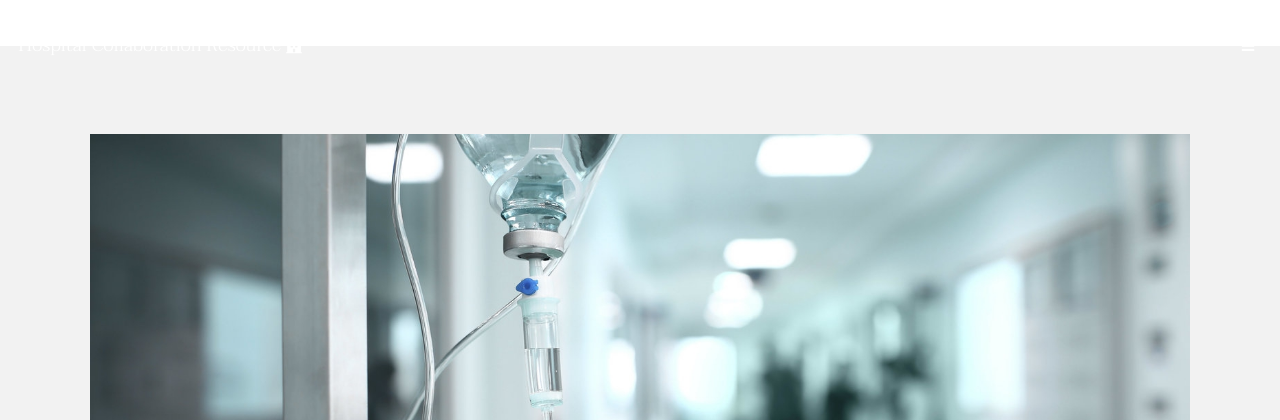
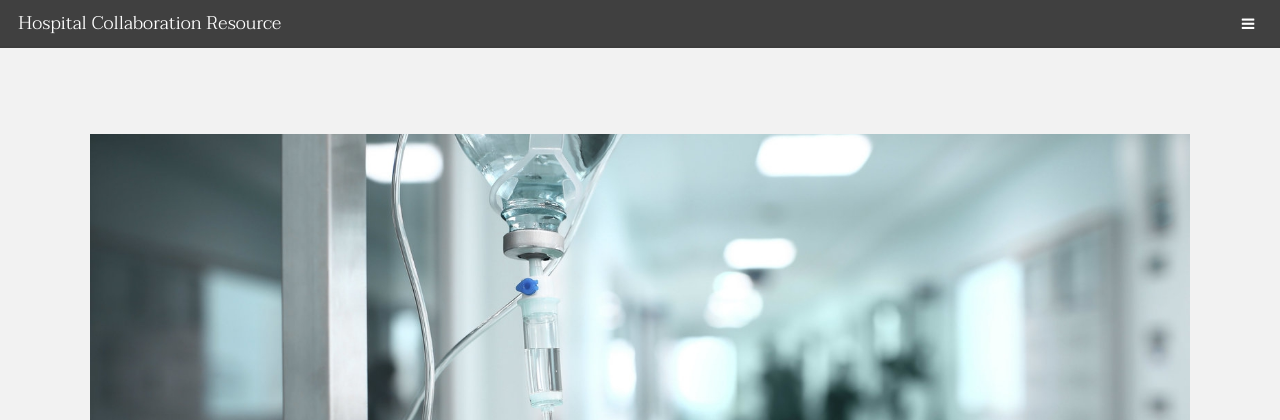
Before and after one commit to benzkjy/Geek, a PHP site: page /patientInfo.php in a window 1280 px wide. Shown: the top 420 px of the page. Run offline with PHP 8.4, Linux system fonts and the light colour scheme; some libraries are stand-ins or nearby versions.

Commit message:
Fix patientInfo

```diff
--- a/patientInfo.php
+++ b/patientInfo.php
@@ -5,13 +5,12 @@
     <meta charset="utf-8" />
     <meta name="viewport" content="width=device-width, initial-scale=1" />
     <link rel="stylesheet" href="assets/css/main.css" />
-    <script defer src="https://use.fontawesome.com/releases/v5.0.6/js/all.js"></script>
 </head>
 <body class="subpage">
 
 <!-- Header -->
-<header id="header" class="altindex">
-    <div class="logo"><a href="index.html">Hospital Collaboration Resource <i class="fas fa-hospital"></i></a></div>
+<header id="header">
+    <div class="logo"><a href="index.html">Hospital Collaboration Resource</a></div>
     <a href="#menu" class="toggle"><span>Menu</span></a>
 </header>
 
```
Also changed, not shown: 1 other file.
